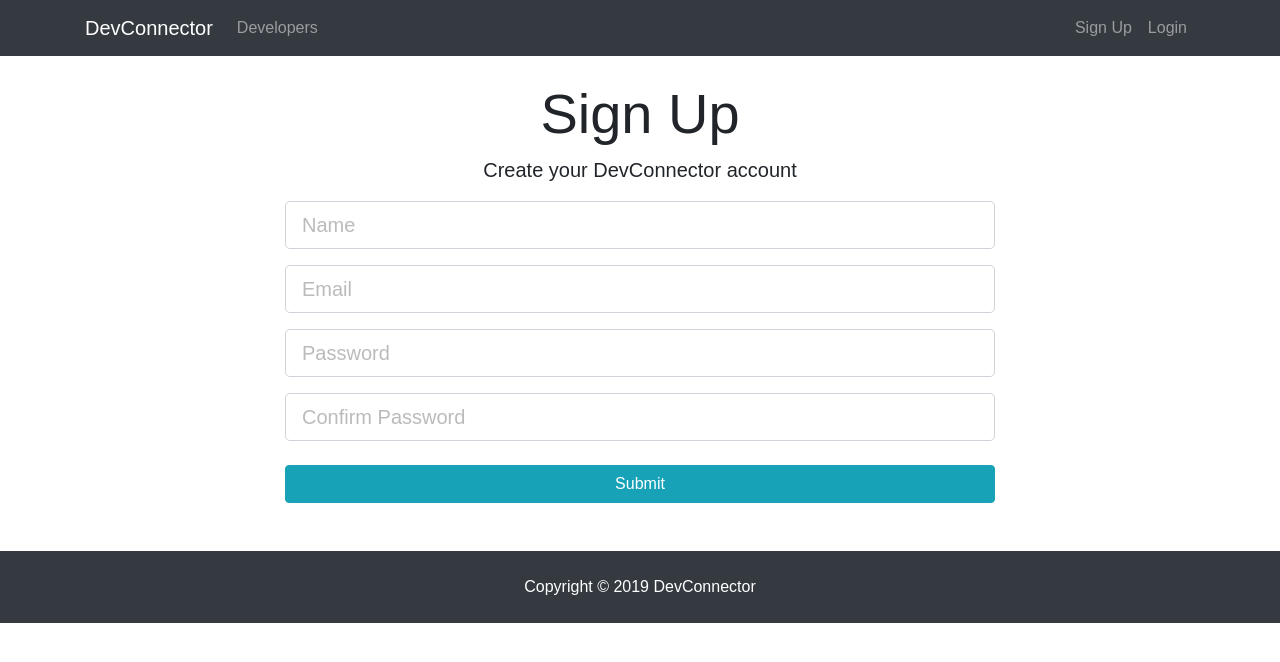
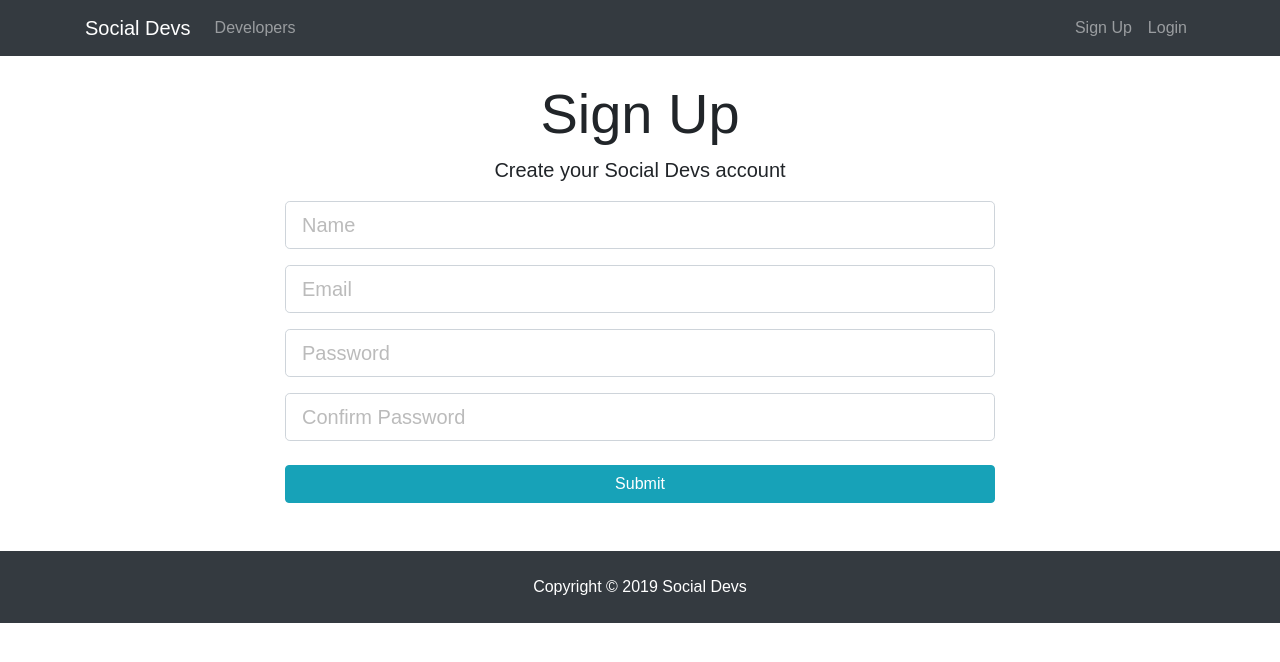
Before and after one commit to vincentntang/MERN-Redux-SocialDevs, a React (Create React App) app in the folder client/: page /register in a window 1280 px wide. Shown: the top 662 px of the page. Built offline with nearby package versions, Linux system fonts and the light colour scheme.

Commit message:
Rename Project

```diff
--- a/client/public/index.html
+++ b/client/public/index.html
@@ -1,38 +1,52 @@
 <!DOCTYPE html>
 <html lang="en">
-
   <head>
-  <meta charset="utf-8">
-  <meta name="viewport" content="width=device-width, initial-scale=1, shrink-to-fit=no">
-  <meta name="theme-color" content="#000000">
+    <meta charset="utf-8" />
+    <meta
+      name="viewport"
+      content="width=device-width, initial-scale=1, shrink-to-fit=no"
+    />
+    <meta name="theme-color" content="#000000" />
     <!--
       manifest.json provides metadata used when your web app is added to the
       homescreen on Android. See https://developers.google.com/web/fundamentals/engage-and-retain/web-app-manifest/
     -->
-  <link rel="manifest" href="%PUBLIC_URL%/manifest.json">
-  <link rel="shortcut icon" href="%PUBLIC_URL%/favicon.ico">
-  <link rel="stylesheet" href="https://stackpath.bootstrapcdn.com/bootstrap/4.1.0/css/bootstrap.min.css" integrity="sha384-9gVQ4dYFwwWSjIDZnLEWnxCjeSWFphJiwGPXr1jddIhOegiu1FwO5qRGvFXOdJZ4"
-    crossorigin="anonymous">
-  <script defer src="https://use.fontawesome.com/releases/v5.0.9/js/all.js" integrity="sha384-8iPTk2s/jMVj81dnzb/iFR2sdA7u06vHJyyLlAd4snFpCl/SnyUjRrbdJsw1pGIl"
-    crossorigin="anonymous"></script>
+    <link rel="manifest" href="%PUBLIC_URL%/manifest.json" />
+    <link rel="shortcut icon" href="%PUBLIC_URL%/favicon.ico" />
+    <link
+      rel="stylesheet"
+      href="https://stackpath.bootstrapcdn.com/bootstrap/4.1.0/css/bootstrap.min.css"
+      integrity="sha384-9gVQ4dYFwwWSjIDZnLEWnxCjeSWFphJiwGPXr1jddIhOegiu1FwO5qRGvFXOdJZ4"
+      crossorigin="anonymous"
+    />
+    <script
+      defer
+      src="https://use.fontawesome.com/releases/v5.0.9/js/all.js"
+      integrity="sha384-8iPTk2s/jMVj81dnzb/iFR2sdA7u06vHJyyLlAd4snFpCl/SnyUjRrbdJsw1pGIl"
+      crossorigin="anonymous"
+    ></script>
 
-
-
-  <title>DevConnector: A social network for developers</title>
+    <title>Social Devs: A social network for developers</title>
   </head>
 
   <body>
-  <noscript>
-    You need to enable JavaScript to run this app.
-  </noscript>
+    <noscript> You need to enable JavaScript to run this app. </noscript>
     <div id="root"></div>
 
-  <script src="https://code.jquery.com/jquery-3.3.1.slim.min.js" integrity="sha384-q8i/X+965DzO0rT7abK41JStQIAqVgRVzpbzo5smXKp4YfRvH+8abtTE1Pi6jizo"
-    crossorigin="anonymous"></script>
-  <script src="https://cdnjs.cloudflare.com/ajax/libs/popper.js/1.14.0/umd/popper.min.js" integrity="sha384-cs/chFZiN24E4KMATLdqdvsezGxaGsi4hLGOzlXwp5UZB1LY//20VyM2taTB4QvJ"
-    crossorigin="anonymous"></script>
-  <script src="https://stackpath.bootstrapcdn.com/bootstrap/4.1.0/js/bootstrap.min.js" integrity="sha384-uefMccjFJAIv6A+rW+L4AHf99KvxDjWSu1z9VI8SKNVmz4sk7buKt/6v9KI65qnm"
-    crossorigin="anonymous"></script>
+    <script
+      src="https://code.jquery.com/jquery-3.3.1.slim.min.js"
+      integrity="sha384-q8i/X+965DzO0rT7abK41JStQIAqVgRVzpbzo5smXKp4YfRvH+8abtTE1Pi6jizo"
+      crossorigin="anonymous"
+    ></script>
+    <script
+      src="https://cdnjs.cloudflare.com/ajax/libs/popper.js/1.14.0/umd/popper.min.js"
+      integrity="sha384-cs/chFZiN24E4KMATLdqdvsezGxaGsi4hLGOzlXwp5UZB1LY//20VyM2taTB4QvJ"
+      crossorigin="anonymous"
+    ></script>
+    <script
+      src="https://stackpath.bootstrapcdn.com/bootstrap/4.1.0/js/bootstrap.min.js"
+      integrity="sha384-uefMccjFJAIv6A+rW+L4AHf99KvxDjWSu1z9VI8SKNVmz4sk7buKt/6v9KI65qnm"
+      crossorigin="anonymous"
+    ></script>
   </body>
-
 </html>
--- a/client/src/components/auth/Login.js
+++ b/client/src/components/auth/Login.js
@@ -58,7 +58,7 @@ class Login extends Component {
             <div className="col-md-8 m-auto">
               <h1 className="display-4 text-center">Log In</h1>
               <p className="lead text-center">
-                Sign in to your DevConnector account
+                Sign in to your Social Devs account
               </p>
               <form onSubmit={this.onSubmit}>
                 <TextFieldGroup
--- a/client/src/components/auth/Register.js
+++ b/client/src/components/auth/Register.js
@@ -59,7 +59,7 @@ class Register extends Component {
             <div className="col-md-8 m-auto">
               <h1 className="display-4 text-center">Sign Up</h1>
               <p className="lead text-center">
-                Create your DevConnector account
+                Create your Social Devs account
               </p>
               <form noValidate onSubmit={this.onSubmit}>
                 <TextFieldGroup
--- a/client/src/components/layout/Footer.js
+++ b/client/src/components/layout/Footer.js
@@ -1,9 +1,9 @@
-import React from 'react';
+import React from "react";
 
 export default () => {
   return (
     <footer className="bg-dark text-white mt-5 p-4 text-center">
-      Copyright &copy; {new Date().getFullYear()} DevConnector
+      Copyright &copy; {new Date().getFullYear()} Social Devs
     </footer>
   );
 };
--- a/client/src/components/layout/Navbar.js
+++ b/client/src/components/layout/Navbar.js
@@ -65,7 +65,7 @@ class Navbar extends Component {
       <nav className="navbar navbar-expand-sm navbar-dark bg-dark mb-4">
         <div className="container">
           <Link className="navbar-brand" to="/">
-            DevConnector
+            Social Devs
           </Link>
           <button
             className="navbar-toggler"
```
Lines whose indentation alone changed are shown as unchanged.
